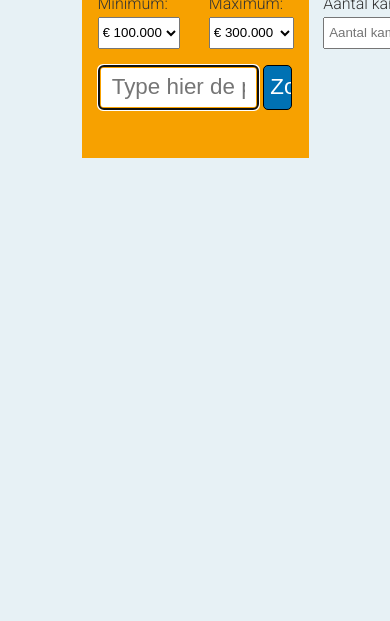
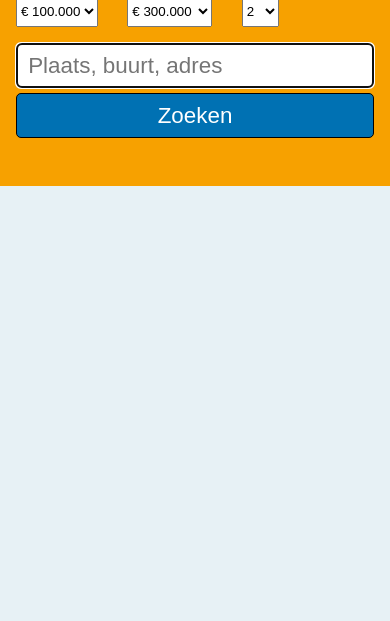
Before and after one commit to rvdpas/minor-project-funda, a plain HTML site: page index.html in a window 390 px wide. Shown: the part 223-844 px from the top of the page. Drawn offline with Linux system fonts and the light colour scheme; a script that the page names is missing.

Commit message:
add responsive styles

```diff
--- a/css/style.css
+++ b/css/style.css
@@ -60,9 +60,22 @@ a {
   padding: 0.5em 0;
 }
 
+@media (max-width: 35em) {
+  .top header {
+    width: 100%;
+  }
+}
+
 .top a {
   width: 15%;
   display: block;
+}
+
+@media (max-width: 35em) {
+  .top a {
+    width: 50%;
+    margin: 0 auto;
+  }
 }
 
 .top img {
@@ -79,10 +92,22 @@ a {
   position: relative;
 }
 
+@media (max-width: 65em) {
+  #search {
+    justify-content: flex-start;
+  }
+}
+
+@media (max-width: 30em) {
+  #search {
+    flex-direction: column;
+  }
+}
+
 .form-control {
   width: 83%;
   border-radius: 5px;
-  border: 3px solid #F7A100;
+  border: 1px solid #F7A100;
   padding: 0.5em;
   font-size: 1.4em;
   box-sizing: border-box;
@@ -91,12 +116,38 @@ a {
   position: relative;
 }
 
+@media (max-width: 65em) {
+  .form-control {
+    width: 70%;
+  }
+}
+
+@media (max-width: 30em) {
+  .form-control {
+    width: 100%;
+    display: block;
+    margin-bottom: 5px;
+  }
+}
+
 .search {
   width: 50%;
   margin: 3em auto;
   position: relative;
   background: #F7A100;
   padding: 2em 1em;
+}
+
+@media (max-width: 35em) {
+  .search {
+    margin: 1.5em auto;
+  }
+}
+
+@media (max-width: 65em) {
+  .search {
+    width: auto;
+  }
 }
 
 .search input[type="submit"] {
@@ -109,6 +160,14 @@ a {
   background: #0071B3;
   color: #fff;
 }
+
+@media (max-width: 30em) {
+  .search input[type="submit"] {
+    width: 100%;
+    display: block;
+  }
+}
+
 
 .search input[type="submit"]:hover {
   opacity: 0.8;
@@ -153,17 +212,32 @@ main section {
   margin-bottom: 1em;
 }
 
+@media (max-width: 60em) {
+  .item {
+    width: 45%;
+  }
+}
+
+@media (max-width: 30em) {
+  .item {
+    width: 95%;
+  }
+}
+
 .item .price {
-  position: absolute;
-  left: 0;
-  right: 0;
-  top: 53%;
   background: #f7a100;
   text-align: center;
-  width: 50%;
   margin: 0 auto;
   color: #fff;
+  width: 100%;
 }
+
+/*@media (max-width: 80em) {
+  .item .price {
+    position: static;
+    width: 100%;
+  }
+}*/
 
 .item p span {
   font-weight: 700;
@@ -235,6 +309,7 @@ main section {
 .filters {
   display: flex;
   flex-direction: row;
+  flex-wrap: wrap;
 }
 
 .filters label, select {
--- a/index.html
+++ b/index.html
@@ -47,11 +47,24 @@
                 </select>
             </label>
             <label class="rooms">Aantal kamers:
-                <input type="text" placeholder="Aantal kamers" id="aantalKamers">
+                 <select id="aantalKamers">
+                    <option value="1">1</option>
+                    <option value="2" selected>2</option>
+                    <option value="3">3</option>
+                    <option value="4">4</option>
+                    <option value="5">5</option>
+                    <option value="6">6</option>
+                    <option value="7">7</option>
+                    <option value="8">8</option>
+                    <option value="9">9</option>
+                    <option value="10">10</option>
+                    <option value="11">11</option>
+                    <option value="12">12</option>
+                </select>
             </label>
         </div>
         <form id="search" >
-            <input type="text" id="input" value="" class="form-control" autocomplete="off" autofocus="true" placeholder="Type hier de plaats waar u naar wilt zoeken"/>
+            <input type="text" id="input" value="" class="form-control" autocomplete="off" autofocus="true" placeholder="Plaats, buurt, adres"/>
             <input type="submit" id="submit" value="Zoeken" />
             <ul id="auto-suggest" class="hide"></ul>
         </form>
@@ -83,10 +96,10 @@
         {{#each data}}
             <article class="item">
                 <img src="{{FotoLarge}}" />
+                <p class="price">{{{PrijsGeformatteerdHtml}}}</p>
                 <p><span>Adres:</span> {{Adres}}</p>
                 <p><span>Postcode:</span> {{Postcode}} Plaats: {{Woonplaats}}</p>
                 <p><span>Aantal kamers:</span> {{AantalKamers}}</p>
-                <p class="price">{{{PrijsGeformatteerdHtml}}}</p>
                 <p><span>Soort huis:</span> {{Soort-aanbod}}</p>
             </article>
         {{/each}}
--- a/js/app.js
+++ b/js/app.js
@@ -98,7 +98,7 @@
 
     // When the value of a filter changes the results will update to the new search value.
     onFilterChange: function() {
-      document.getElementById('aantalKamers').addEventListener('keyup', function() {
+      document.getElementById('aantalKamers').addEventListener('change', function() {
         this.render();
       }.bind(this));
 
```
